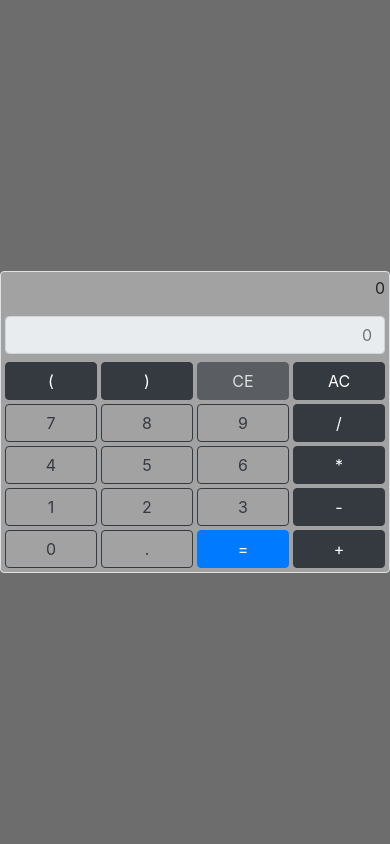
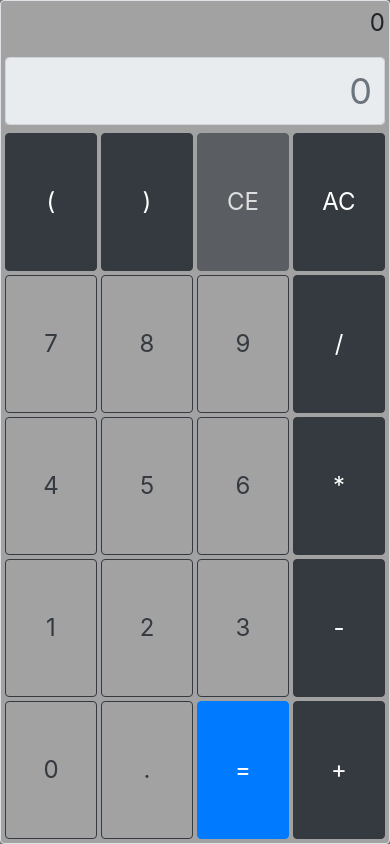
Before and after one commit to RamanSSidhu/jsIntro, a plain HTML site: page index.html in a window 390 px wide. Drawn offline with nearby package versions, Linux system fonts and the light colour scheme.

Commit message:
Minor bug fixes for mobile

```diff
--- a/css/style.css
+++ b/css/style.css
@@ -10,7 +10,7 @@ body, html {
 }
 
 /* Fill screen for mobile users */
-@media (max-device-width: 600px) {
+@media (max-width: 600px) {
 
     .main-container {
         width: 100%;
@@ -21,6 +21,18 @@ body, html {
         width: 100%;
         height: 100%;
         border-radius: 0;
+    }
+
+    .btn {
+        font-size: 150%;
+    }
+
+    .display {
+        font-size: 150%;
+    }
+
+    .form-control {
+        font-size: 150%;
     }
 }
 
--- a/index.js
+++ b/index.js
@@ -108,7 +108,7 @@ $(document).ready(() => {
         // Equals Button:
         // Try to evaluate
         // If Error from "eval", catch and print Error
-        // If NaN, print Error, and store previous expression in history (TODO)
+        // If NaN, print Error, and store previous expression in history
         // If Valid, print value and store previous expression in history
 
         // CE Button:
@@ -133,7 +133,7 @@ $(document).ready(() => {
                         $('#ce-button').prop('disabled', true);
                         wasLastButtonEquals = true;
                     }
-                    if (newExpression == NaN) {
+                    if (isNaN(newExpression)) {
                         currExpression.val("Error");
                         wasLastButtonEquals = true;
                         $('#ce-button').prop('disabled', true);
```
